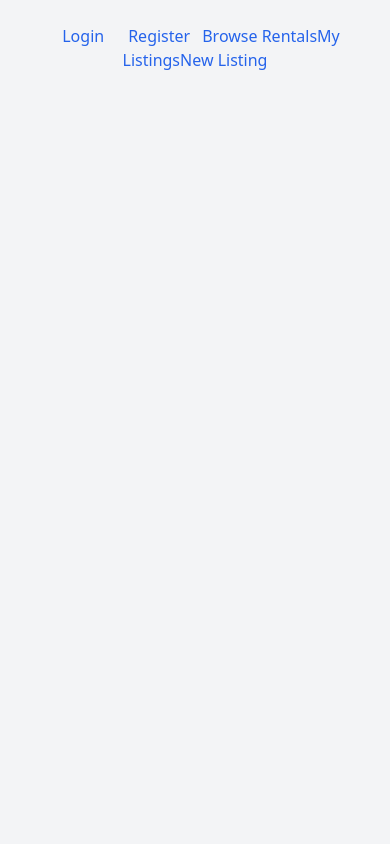
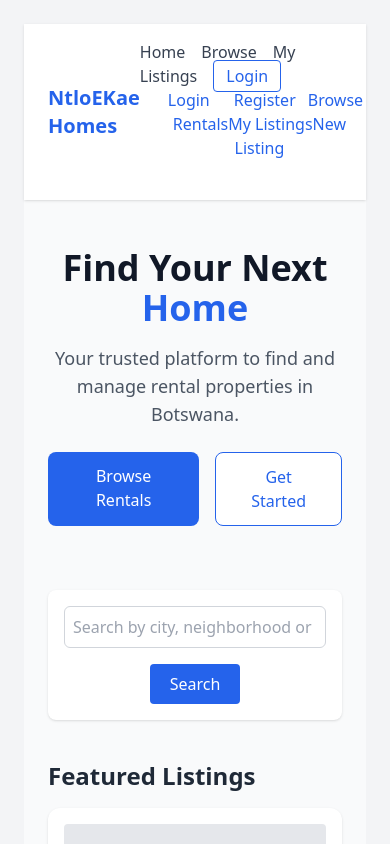
Before and after one commit to kcee01/NtloEKae_Homes, a React (Create React App) app: page / in a window 390 px wide. Shown: the top 844 px of the page. Built offline with nearby package versions, Linux system fonts and the light colour scheme.

Commit message:
built homepage

```diff
--- a/src/App.js
+++ b/src/App.js
@@ -1,4 +1,5 @@
 import { BrowserRouter as Router, Routes, Route, Link } from "react-router-dom";
+import HomePage from "./pages/HomePage";
 import LoginPage from "./pages/LoginPage";
 import RegisterPage from "./pages/RegisterPage";
 import TenantProfile from "./pages/TenantProfile";
@@ -11,13 +12,6 @@ function App() {
   return (
     <Router>
       <div className="min-h-screen bg-gray-100 p-6">
-        <nav className="mb-6 text-center">
-          <Link to="/login" className="text-blue-600 mx-3">Login</Link>
-          <Link to="/register" className="text-blue-600 mx-3">Register</Link>
-          <Link to="/listings" className="text-blue-600">Browse Rentals</Link>
-          <Link to="/my-listings" className="text-blue-600">My Listings</Link>
-          <Link to="/create-listing" className="text-blue-600">New Listing</Link>
-        </nav>
         <Routes>
           <Route path="/login" element={<LoginPage />} />
           <Route path="/register" element={<RegisterPage />} />
@@ -26,6 +20,7 @@ function App() {
           <Route path="/listings" element={<ListingsPage />} />
           <Route path="/my-listings" element={<MyListingsPage />} />
           <Route path="/create-listing" element={<CreateListingPage />} />
+          <Route path="/" element={<HomePage />} />
         </Routes>
       </div>
     </Router>
--- /dev/null
+++ b/src/pages/HomePage.jsx
@@ -0,0 +1,97 @@
+import { useState } from "react";
+import { BrowserRouter as Router, Routes, Route, Link } from "react-router-dom";
+export default function HomePage() {
+  const [search, setSearch] = useState("");
+
+  return (
+    <div className="min-h-screen bg-gray-50">
+      {/* Navbar */}
+      <nav className="bg-white shadow">
+        <div className="max-w-6xl mx-auto px-6 py-4 flex justify-between items-center">
+          <h1 className="text-xl font-bold text-blue-600">NtloEKae Homes</h1>
+          <div className="space-x-4">
+            <a href="/" className="text-gray-700 hover:text-blue-600">
+              Home
+            </a>
+            <a href="/browse" className="text-gray-700 hover:text-blue-600">
+              Browse
+            </a>
+            <a href="/listings" className="text-gray-700 hover:text-blue-600">
+              My Listings
+            </a>
+            <a href="/login" className="text-blue-600 border px-3 py-1 rounded border-blue-600 hover:bg-blue-50">
+              Login
+            </a>
+        <nav className="mb-6 text-center">
+            <Link to="/login" className="text-blue-600 mx-3">Login</Link>
+            <Link to="/register" className="text-blue-600 mx-3">Register</Link>
+            <Link to="/listings" className="text-blue-600">Browse Rentals</Link>
+            <Link to="/my-listings" className="text-blue-600">My Listings</Link>
+            <Link to="/create-listing" className="text-blue-600">New Listing</Link>
+        </nav>
+          </div>
+        </div>
+      </nav>
+
+      {/* Main Content */}
+      <div className="max-w-6xl mx-auto px-6 py-12">
+        {/* Hero Section */}
+        <section className="text-center mb-16">
+          <h2 className="text-4xl md:text-5xl font-extrabold text-gray-900 mb-4">
+            Find Your Next <span className="text-blue-600">Home</span>
+          </h2>
+          <p className="text-lg text-gray-600 mb-6">
+            Your trusted platform to find and manage rental properties in Botswana.
+          </p>
+          <div className="flex justify-center gap-4">
+            <a
+              href="/browse"
+              className="bg-blue-600 text-white px-6 py-3 rounded-lg font-medium hover:bg-blue-700 transition"
+            >
+              Browse Rentals
+            </a>
+            <a
+              href="/register"
+              className="bg-white border border-blue-600 text-blue-600 px-6 py-3 rounded-lg font-medium hover:bg-blue-50 transition"
+            >
+              Get Started
+            </a>
+          </div>
+        </section>
+
+        {/* Search Filter */}
+        <section className="mb-10">
+          <div className="bg-white rounded-lg shadow p-4 flex flex-col sm:flex-row items-center gap-4">
+            <input
+              type="text"
+              placeholder="Search by city, neighborhood or keyword"
+              value={search}
+              onChange={(e) => setSearch(e.target.value)}
+              className="flex-1 w-full p-2 border border-gray-300 rounded-md"
+            />
+            <button className="bg-blue-600 text-white px-5 py-2 rounded hover:bg-blue-700">
+              Search
+            </button>
+          </div>
+        </section>
+
+        {/* Featured Listings */}
+        <section>
+          <h2 className="text-2xl font-semibold text-gray-800 mb-4">Featured Listings</h2>
+          <div className="grid grid-cols-1 sm:grid-cols-2 md:grid-cols-3 gap-6">
+            {[1, 2, 3].map((item) => (
+              <div
+                key={item}
+                className="bg-white shadow rounded-xl p-4 hover:shadow-lg transition"
+              >
+                <div className="bg-gray-200 h-40 rounded mb-4" />
+                <h3 className="text-lg font-medium text-gray-900">Sample Property</h3>
+                <p className="text-sm text-gray-500">Location • P3,500/mo • 2 Bed 1 Bath</p>
+              </div>
+            ))}
+          </div>
+        </section>
+      </div>
+    </div>
+  );
+}
--- a/src/pages/ListingsPages.jsx
+++ b/src/pages/ListingsPages.jsx
@@ -1,21 +1,135 @@
-import { useEffect, useState } from "react";
-import ListingCard from "../components/ListingCard";
+import React, { useState } from 'react';
 
-export default function ListingsPage() {
-  const [listings, setListings] = useState([]);
+const ListingsPage = () => {
+  const [images, setImages] = useState([]);
+  const [previewUrls, setPreviewUrls] = useState([]);
+  const [listing, setListing] = useState(null);
 
-  useEffect(() => {
-    fetch("http://localhost:8000/api/listings/")
-      .then(res => res.json())
-      .then(data => setListings(data));
-  }, []);
+  const [name, setName] = useState('');
+  const [email, setEmail] = useState('');
+  const [message, setMessage] = useState('');
+
+  // Handle image selection
+  const handleImageUpload = (e) => {
+    const files = Array.from(e.target.files);
+    setImages(files);
+    const urls = files.map(file => URL.createObjectURL(file));
+    setPreviewUrls(urls);
+  };
+
+  // Handle listing submission (simulate upload)
+  const handleListingSubmit = (e) => {
+    e.preventDefault();
+    setListing({
+      title: 'Sample Listing',
+      description: 'This is a sample home listing.',
+      images: previewUrls
+    });
+  };
+
+  // Handle tenant application submission
+  const handleApplicationSubmit = (e) => {
+    e.preventDefault();
+    const application = { name, email, message };
+    console.log('Tenant Application Submitted:', application);
+
+    fetch('/api/applications', {
+      method: 'POST',
+      headers: { 'Content-Type': 'application/json' },
+      body: JSON.stringify(application)
+    })
+      .then(() => {
+        alert('Application submitted successfully!');
+        setName('');
+        setEmail('');
+        setMessage('');
+      })
+      .catch(err => {
+        console.error(err);
+        alert('Submission failed.');
+      });
+  };
 
   return (
-    <div className="max-w-3xl mx-auto p-6 space-y-4">
-      <h1 className="text-2xl font-bold mb-4">Available Rentals</h1>
-      {listings.map(listing => (
-        <ListingCard key={listing.id} listing={listing} />
-      ))}
+    <div className="max-w-4xl mx-auto p-6 space-y-10">
+      {/* Listing Form */}
+      <div className="bg-white shadow-md rounded-xl p-6 space-y-4">
+        <h2 className="text-2xl font-semibold text-gray-800">Create Listing</h2>
+        <form onSubmit={handleListingSubmit} className="space-y-4">
+          <input
+            type="file"
+            multiple
+            accept="image/*"
+            onChange={handleImageUpload}
+            className="block w-full text-sm text-gray-600 file:mr-4 file:py-2 file:px-4
+              file:rounded-lg file:border-0 file:text-sm file:font-semibold
+              file:bg-blue-50 file:text-blue-700 hover:file:bg-blue-100"
+          />
+          <button
+            type="submit"
+            className="px-6 py-2 bg-blue-600 text-white rounded-lg hover:bg-blue-700"
+          >
+            Save Listing
+          </button>
+        </form>
+      </div>
+
+      {/* Listing Display */}
+      {listing && (
+        <div className="bg-white shadow-md rounded-xl p-6 space-y-4">
+          <h3 className="text-xl font-bold text-gray-800">{listing.title}</h3>
+          <p className="text-gray-600">{listing.description}</p>
+          <div className="flex flex-wrap gap-4">
+            {listing.images.map((img, index) => (
+              <img
+                key={index}
+                src={img}
+                alt={`Listing ${index}`}
+                className="w-48 h-32 object-cover rounded-lg shadow-sm"
+              />
+            ))}
+          </div>
+        </div>
+      )}
+
+      {/* Tenant Application Form */}
+      <div className="bg-white shadow-md rounded-xl p-6 space-y-4">
+        <h2 className="text-2xl font-semibold text-gray-800">Apply as Tenant</h2>
+        <form onSubmit={handleApplicationSubmit} className="space-y-4">
+          <input
+            type="text"
+            placeholder="Full Name"
+            value={name}
+            onChange={e => setName(e.target.value)}
+            required
+            className="w-full px-4 py-2 border border-gray-300 rounded-lg focus:outline-none focus:ring-2 focus:ring-blue-500"
+          />
+          <input
+            type="email"
+            placeholder="Email"
+            value={email}
+            onChange={e => setEmail(e.target.value)}
+            required
+            className="w-full px-4 py-2 border border-gray-300 rounded-lg focus:outline-none focus:ring-2 focus:ring-blue-500"
+          />
+          <textarea
+            placeholder="Why are you a good fit?"
+            value={message}
+            onChange={e => setMessage(e.target.value)}
+            rows={5}
+            required
+            className="w-full px-4 py-2 border border-gray-300 rounded-lg focus:outline-none focus:ring-2 focus:ring-blue-500"
+          />
+          <button
+            type="submit"
+            className="px-6 py-2 bg-green-600 text-white rounded-lg hover:bg-green-700"
+          >
+            Submit Application
+          </button>
+        </form>
+      </div>
     </div>
   );
-}
+};
+
+export default ListingsPage;
```
